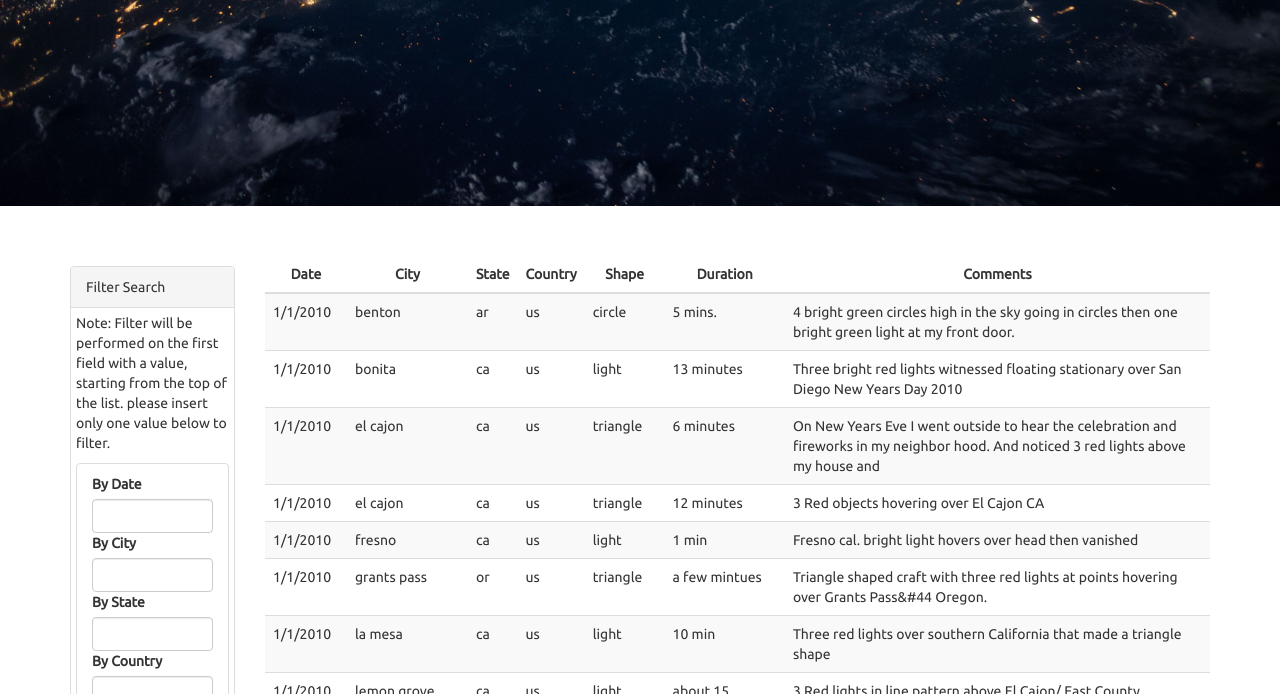
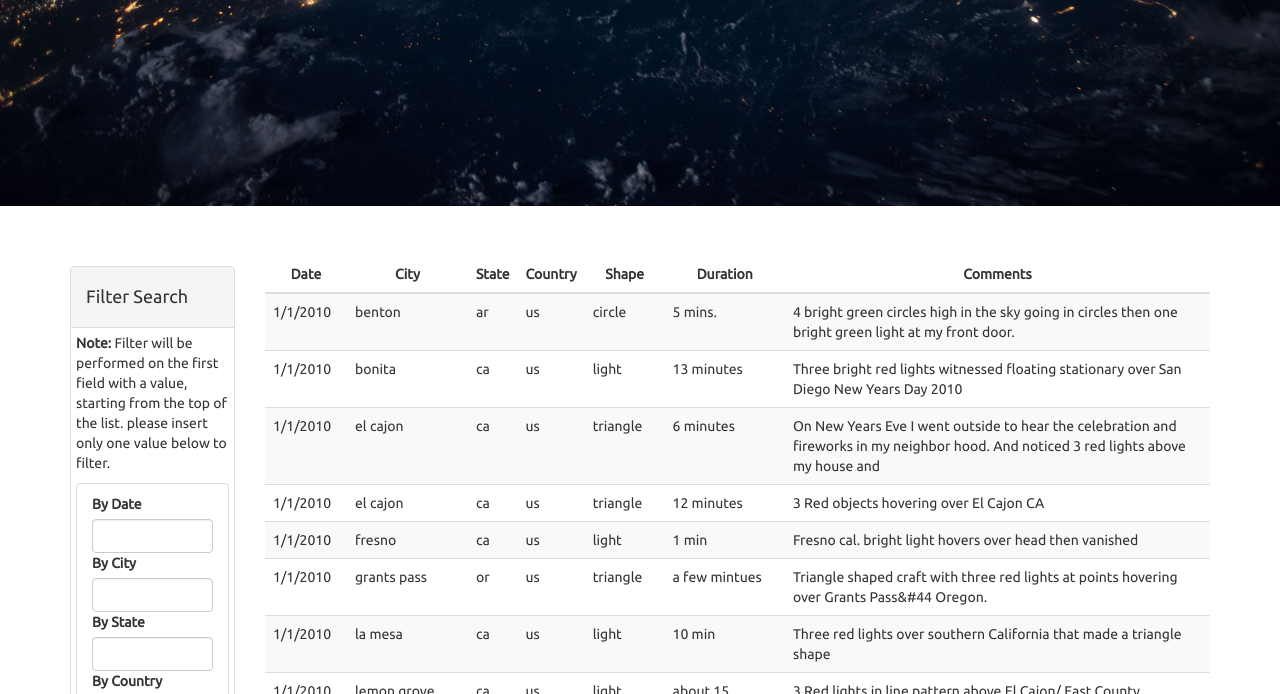
Before and after one commit to timsamson/javascript-challenge, a plain HTML site: page UFO-level-2/index.html in a window 1280 px wide. Shown: the part 406-1100 px from the top of the page. Drawn offline with nearby package versions, Linux system fonts and the light colour scheme.

Commit message:
form cleanup and html final changes

```diff
--- a/UFO-level-2/index.html
+++ b/UFO-level-2/index.html
@@ -30,9 +30,9 @@
         <div class="col-md-2">
           <aside class="filters">
             <div class="panel panel-default">
-              <div class="panel-heading">Filter Search</div>
+              <div class="panel-heading"><align center></align:><h4>Filter Search</h4></align></div>
               <div class="panel-body">
-                <p>Note: Filter will be performed on the first field with a value, starting from the top of the list. please insert only one value below to filter.</p>
+                <p><b>Note:</b> Filter will be performed on the first field with a value, starting from the top of the list. please insert only one value below to filter.</p>
 
                   <form>
                   <div class="form-group">
```
